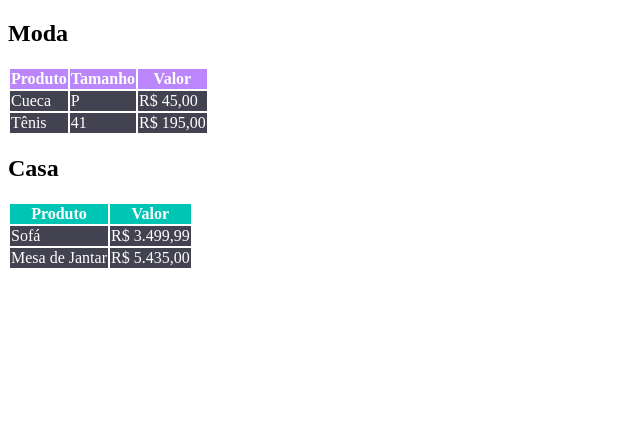
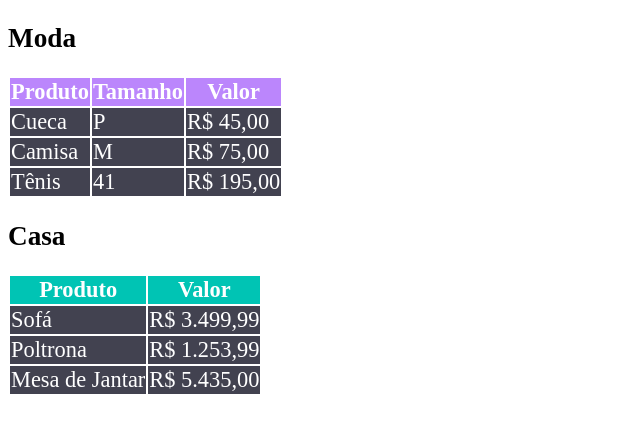
Before and after one commit to pedroallvs/Desafio-Tabela-Estilizada, a plain HTML site: page index.html in a window 1280 px wide. Shown: the whole page, without its empty margins (0-640 px from the left). Drawn offline with Linux system fonts and the light colour scheme.

Commit message:
Adicionei mais um produto em cada tabela e aumentei o tamanho da fonte.

```diff
--- a/estilos.css
+++ b/estilos.css
@@ -1,3 +1,10 @@
+
+h2{
+    font-size: 1.7em;
+}
+.cabecalho-moda , .cabecalho-casa , .corpo-moda , .corpo-casa{
+    font-size: 1.4em;
+}
 .cabecalho-moda{
     background-color:  #BB86FC;
     color: rgb(255, 255, 255);
--- a/index.html
+++ b/index.html
@@ -27,6 +27,13 @@
                 <td>P</td>
                 <td>R$ 45,00</td>
             </tr>
+
+            <tr>
+                <td>Camisa</td>
+                <td>M</td>
+                <td>R$ 75,00</td>
+            </tr>
+
             <tr>
                 <td>Tênis</td>
                 <td>41</td>
@@ -51,6 +58,12 @@
                 <td>Sofá</td>
                 <td>R$ 3.499,99</td>
             </tr>
+
+            <tr>
+                <td>Poltrona</td>
+                <td>R$ 1.253,99</td>
+            </tr>
+
             <tr>
                 <td>Mesa de Jantar</td>
                 <td>R$ 5.435,00</td>
```
